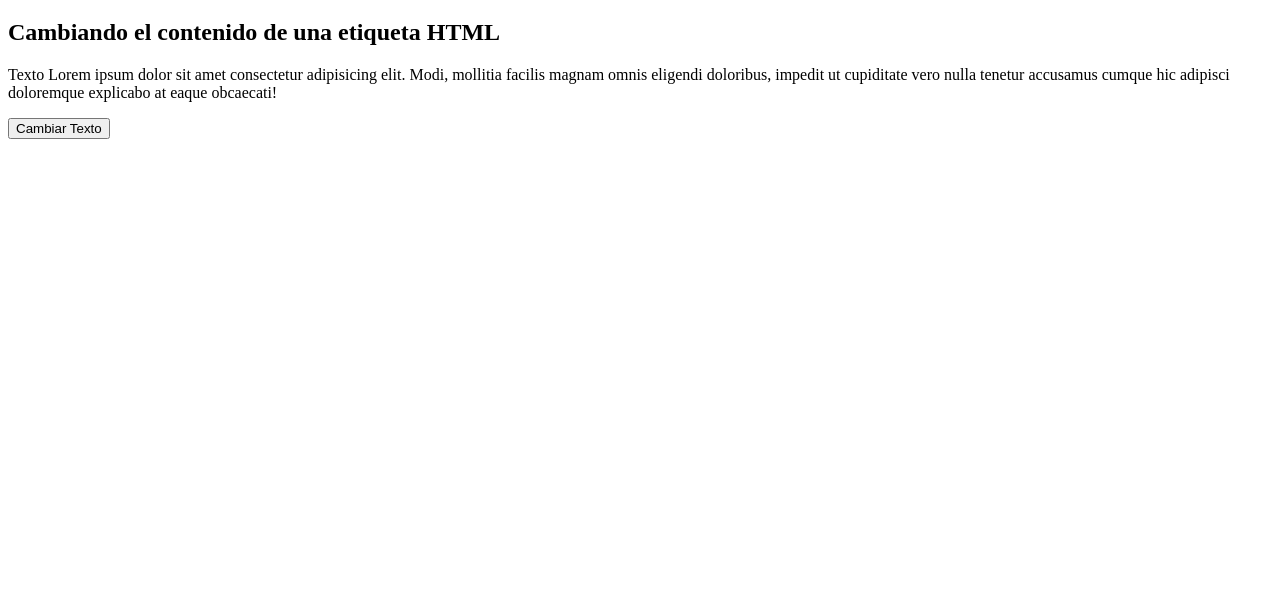
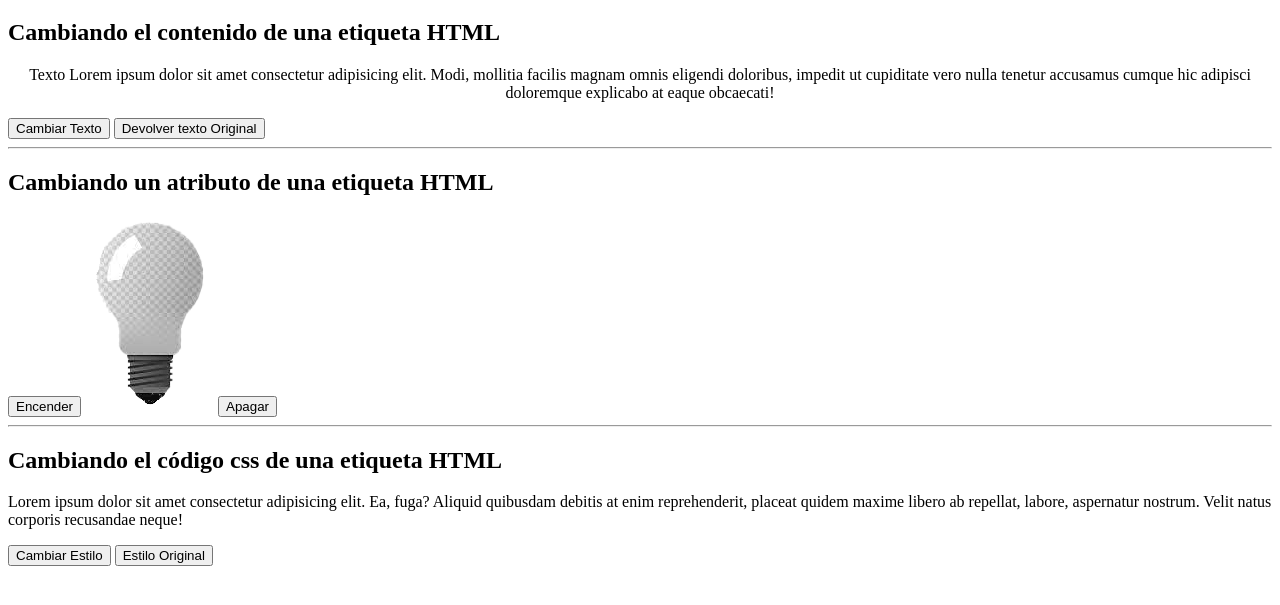
Before and after one commit to 61081/Intro_JavaScript, a plain HTML site: page index.html in a window 1280 px wide. Shown: the part 61-666 px from the top of the page. Drawn offline with Linux system fonts and the light colour scheme.

Commit message:
act index

```diff
--- a/index.html
+++ b/index.html
@@ -1,27 +1,64 @@
 <!DOCTYPE html>
 <html lang="en">
   <head>
-    <meta charset="UTF-8">
-    <meta http-equiv="X-UA-Compatible" content="IE=edge">
-    <meta name="viewport" content="width=device-width, initial-scale=1.0">
+    <meta charset="UTF-8" />
+    <meta http-equiv="X-UA-Compatible" content="IE=edge" />
+    <meta name="viewport" content="width=device-width, initial-scale=1.0" />
     <title>G32</title>
   </head>
   <body>
     <!-- Una pagina se divide en tres partes -->
     <!-- En el header se especifica el titulo y la barra de navegación -->
     <header>
-        <h1 style="text-align: center;">Bienbenido Grupo 32 esto es una intro a javascript</h1>
+      <h1 style="text-align: center">
+        Bienbenido Grupo 32 esto es una intro a javascript
+      </h1>
     </header>
 
     <!-- En el main escribimos los elementos principales de nuestra pagina -->
     <main>
       <!-- Inicio de ejercicio para cambiar contenido de una etiqueta -->
       <h2>Cambiando el contenido de una etiqueta HTML</h2>
-        <p id="demo">
-            Texto Lorem ipsum dolor sit amet consectetur adipisicing elit. Modi, mollitia facilis magnam omnis eligendi doloribus, impedit ut cupiditate vero nulla tenetur accusamus cumque hic adipisci doloremque explicabo at eaque obcaecati!
+      <p id="demo" style="text-align: center">
+        Texto Lorem ipsum dolor sit amet consectetur adipisicing elit. Modi,
+        mollitia facilis magnam omnis eligendi doloribus, impedit ut cupiditate
+        vero nulla tenetur accusamus cumque hic adipisci doloremque explicabo at
+        eaque obcaecati!
       </p>
-        <button onclick="document.getElementById('demo').innerHTML = 'Texto cambiado con JS' ">Cambiar Texto</button>
+      <button
+        onclick="document.getElementById('demo').innerHTML = 'Texto cambiado con JS' "
+      >
+        Cambiar Texto
+      </button>
+      <button
+        onclick="document.getElementById('demo').innerHTML = 'Texto Lorem ipsum dolor sit amet consectetur adipisicing elit. Modi, mollitia facilis magnam omnis eligendi doloribus, impedit ut cupiditate vero nulla tenetur accusamus cumque hic adipisci doloremque explicabo at eaque obcaecati!'"
+      >
+        Devolver texto Original
+      </button>
+      <hr />
+
+      <h2>Cambiando un atributo de una etiqueta HTML</h2>
+      <button onclick="document.getElementById('OnOff').src = 'img/on.gif'">
+        Encender
+      </button>
+      <img src="./img/off.gif" alt= "off" id="OnOff" />
+      <button onclick="document.getElementById('OnOff').src = 'img/off.gif'">
+        Apagar
+      </button>
     </main>
+
+    <hr />
+
+    <!-- Inicio ejercicio para cambiar el style de una etique html -->
+    <h2>Cambiando el código css de una etiqueta HTML</h2>
+    <p id="estilo">
+      Lorem ipsum dolor sit amet consectetur adipisicing elit. Ea, fuga? Aliquid
+      quibusdam debitis at enim reprehenderit, placeat quidem maxime libero ab
+      repellat, labore, aspernatur nostrum. Velit natus corporis recusandae
+      neque!
+    </p>
+    <button onclick="document.getElementById('estilo').style.fontSize = '35px'">Cambiar Estilo</button>
+    <button onclick="document.getElementById('estilo').style.fontSize = ''">Estilo Original</button>
 
     <!-- En el footer escribimos en pie de pagina de la pagina web -->
     <footer></footer>
```
Also changed, not shown: img/off.gif (added), img/on.gif (added). Lines whose indentation alone changed are shown as unchanged.
